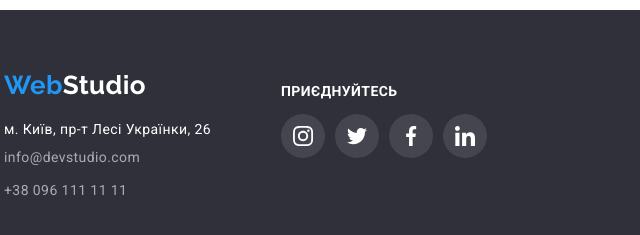
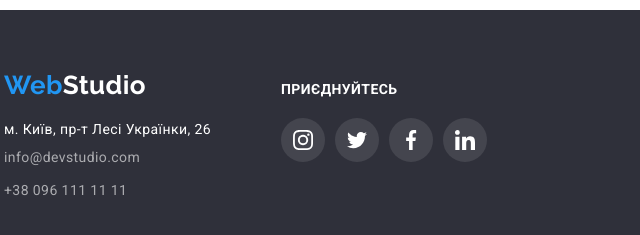
Before and after one commit to AleksPastukhov/goit-markup-hw-04, a plain HTML site: page index.html in a window 1280 px wide. Shown: the part 2660-2895 px from the top of the page, 211-851 px from the left. Drawn offline with nearby package versions, Linux system fonts and the light colour scheme.

Commit message:
править неточності згідно ТЗ

```diff
--- a/css/style.css
+++ b/css/style.css
@@ -423,6 +423,7 @@ body {
 .all-footer > .container {
   display: flex;
   gap: 70px;
+  /* align-items: center; */
 }
 
 .logo.footer {
@@ -455,11 +456,17 @@ body {
 }
 
 .footer-text {
+  margin-top: 0;
+  margin-bottom: 20px;
   font-style: normal;
   font-weight: 700;
   line-height: 1.14;
   text-transform: uppercase;
   color: var(--main-bg-color);
+}
+
+.footer-social-box {
+  margin-top: 12px;
 }
 
 .footer-social-box .social-list {
```
